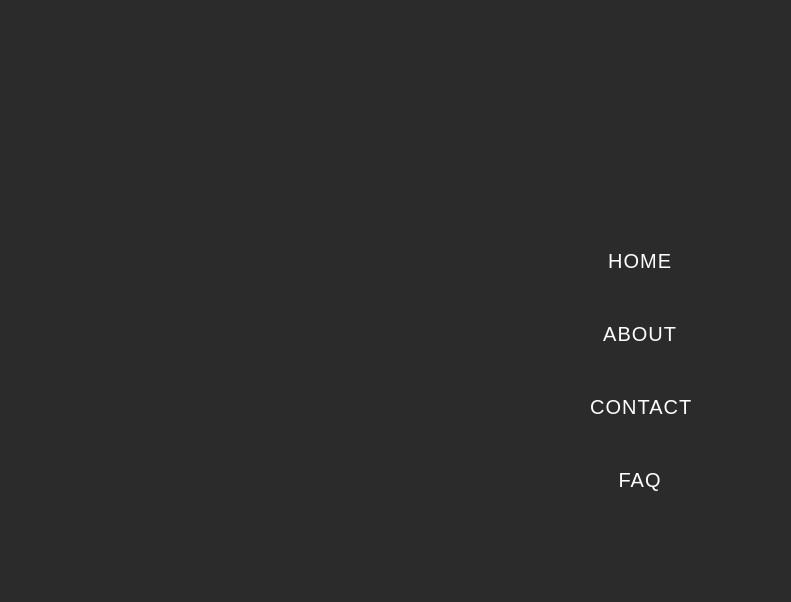
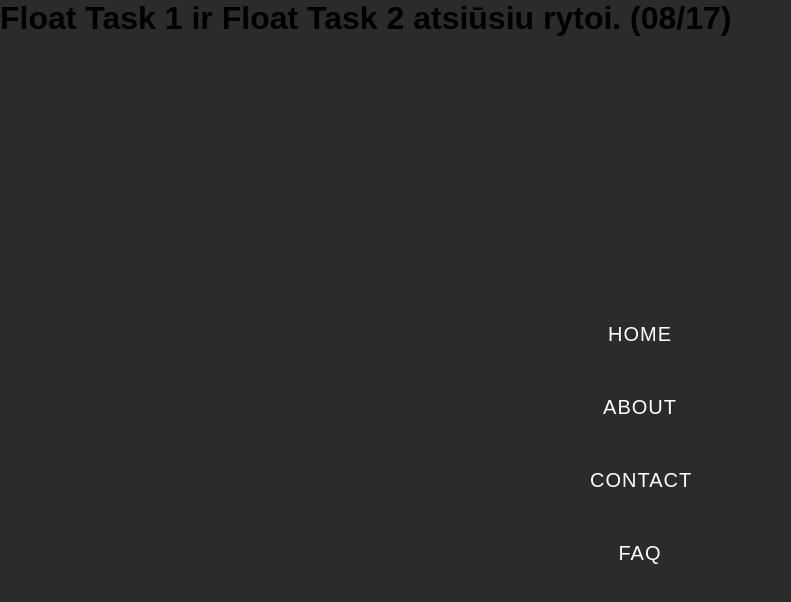
Before and after one commit to esimkus20/hover-menu, a plain HTML site: page index.html in a window 1280 px wide. Shown: the whole page, without its empty margins (0-791 px from the left). Drawn offline with Linux system fonts and the light colour scheme.

Commit message:
index.html

```diff
--- a/index.html
+++ b/index.html
@@ -7,6 +7,9 @@
   <link rel="stylesheet" href="style.css">
 </head>
 <body>
+  <h1>Float Task 1 ir Float Task 2 atsiūsiu rytoi. (08/17)</h1>
+  <br>
+  <br>
   <nav>
     <a href="#">HOME</a>
     <a href="#">ABOUT</a>
```
